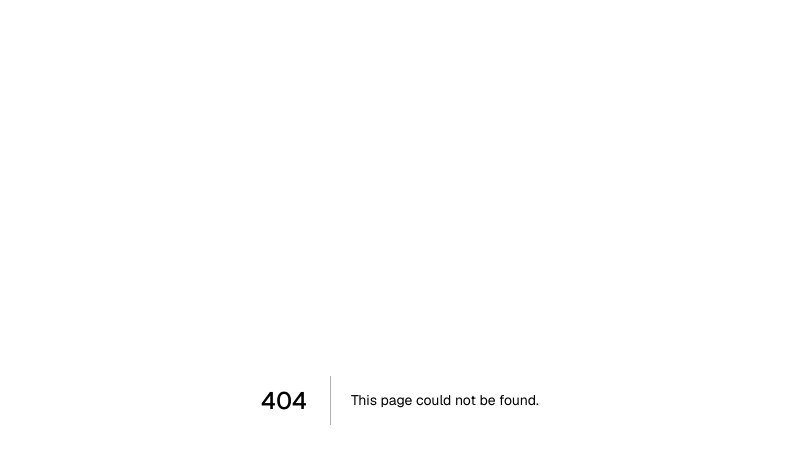
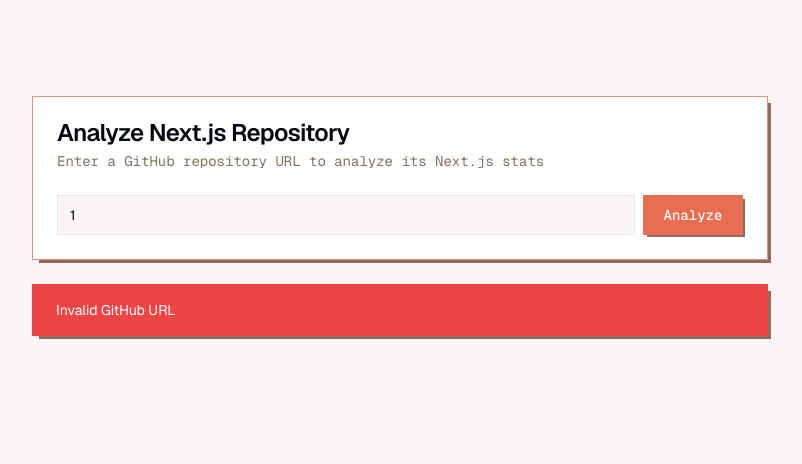
Before and after one commit to JClackett/next-stats, a Next.js app: page /1 in a window 1280 px wide. Before the commit this address had no page. Shown: the top 464 px of the page, without its empty margins (240-1042 px from the left). Built offline with nearby package versions, Linux system fonts and the light colour scheme.

Commit message:
use dynamic path

```diff
--- /dev/null
+++ b/app/[repo]/loading.tsx
@@ -0,0 +1,13 @@
+import { CardContent } from "@/components/ui/card"
+
+import { Card } from "@/components/ui/card"
+
+export default function Page() {
+  return (
+    <Card>
+      <CardContent className="pt-6">
+        <p>Generating stats...</p>
+      </CardContent>
+    </Card>
+  )
+}
--- /dev/null
+++ b/app/[repo]/page.tsx
@@ -0,0 +1,46 @@
+import { StatsDisplay } from "@/components/stats-display"
+import { analyzeRepo } from "@/lib/analyze-repo"
+import { Metadata } from "next"
+
+export async function generateMetadata({ params }: { params: Promise<{ repo?: string }> }): Promise<Metadata> {
+  const repoUrl = (await params).repo
+
+  if (!repoUrl) {
+    return {
+      title: "Next Stats",
+      description: "Analyze Next.js repositories for pages, components, API routes, and more.",
+    }
+  }
+
+  const decodedRepoUrl = decodeURIComponent(repoUrl)
+  const result = await analyzeRepo(decodedRepoUrl)
+  const title = result.data ? `Analysis of ${result.data.owner}/${result.data.repo}` : "Next Stats"
+
+  return {
+    title,
+    description: `View the Next.js structure analysis for ${decodedRepoUrl}`,
+    openGraph: {
+      title,
+      description: `View the Next.js structure analysis for ${decodedRepoUrl}`,
+      images: [`/og?repo=${repoUrl}`],
+    },
+    twitter: {
+      card: "summary_large_image",
+    },
+  }
+}
+
+export default async function Page({ params }: { params: Promise<{ repo?: string }> }) {
+  const repoUrl = (await params).repo
+  if (!repoUrl) return null
+
+  const result = await analyzeRepo(decodeURIComponent(repoUrl))
+
+  if (result.error) {
+    return <div className="rounded-lg bg-destructive px-6 py-4 text-sm text-white shadow-main">{result.error}</div>
+  }
+
+  if (!result.data) return null
+
+  return <StatsDisplay stats={result.data} />
+}
--- a/app/layout.tsx
+++ b/app/layout.tsx
@@ -1,8 +1,11 @@
 import type { Metadata } from "next"
 import "./globals.css"
 import { ThemeProvider } from "@/components/theme-provider"
+import { Card, CardDescription, CardHeader, CardTitle } from "@/components/ui/card"
+import { CardContent } from "@/components/ui/card"
 import { Toaster } from "@/components/ui/sonner"
 import { Geist, Geist_Mono } from "next/font/google"
+import { RepoForm } from "./repo-form"
 
 const sansFont = Geist({ variable: "--font-sans", subsets: ["latin"] })
 const monoFont = Geist_Mono({ variable: "--font-mono", subsets: ["latin"] })
@@ -17,7 +20,22 @@ export default function Layout({ children }: Readonly<{ children: React.ReactNod
     <html lang="en" suppressHydrationWarning>
       <body className={`${sansFont.variable} ${monoFont.variable} font-sans antialiased`}>
         <ThemeProvider attribute="class" defaultTheme="system" enableSystem disableTransitionOnChange>
-          {children}
+          <div className="flex min-h-screen flex-col">
+            <main className="container mx-auto max-w-3xl flex-12 space-y-6 px-4 py-24">
+              <Card>
+                <CardHeader>
+                  <CardTitle>Analyze Next.js Repository</CardTitle>
+                  <CardDescription className="font-mono">
+                    Enter a GitHub repository URL to analyze its Next.js stats
+                  </CardDescription>
+                </CardHeader>
+                <CardContent className="space-y-6">
+                  <RepoForm />
+                </CardContent>
+              </Card>
+              {children}
+            </main>
+          </div>
           <Toaster />
         </ThemeProvider>
       </body>
--- a/app/og/route.tsx
+++ b/app/og/route.tsx
@@ -11,8 +11,9 @@ export async function GET(request: Request) {
     if (!repoUrl) {
       return new Response("Missing repo parameter", { status: 400 })
     }
+    const decodedRepoUrl = decodeURIComponent(repoUrl)
 
-    const result = await analyzeRepo(repoUrl)
+    const result = await analyzeRepo(decodedRepoUrl)
 
     if (result.error || !result.data) {
       throw new Error(result.error || "Failed to analyze repository")
--- a/app/page.tsx
+++ b/app/page.tsx
@@ -1,105 +1,3 @@
-import { StatsDisplay } from "@/components/stats-display"
-import { Button } from "@/components/ui/button"
-// import { StatsDisplay } from "@/components/stats-display"
-import { Card, CardContent, CardDescription, CardHeader, CardTitle } from "@/components/ui/card"
-import { Input } from "@/components/ui/input"
-import { analyzeRepo } from "@/lib/analyze-repo"
-import { Metadata } from "next"
-import Form from "next/form"
-import { Suspense } from "react"
-import { RepoForm } from "./repo-form"
-
-export async function generateMetadata({
-  searchParams,
-}: {
-  searchParams: Promise<{ repo?: string }>
-}): Promise<Metadata> {
-  const repoUrl = (await searchParams).repo
-
-  if (!repoUrl) {
-    return {
-      title: "Next Stats",
-      description: "Analyze Next.js repositories for pages, components, API routes, and more.",
-    }
-  }
-
-  const result = await analyzeRepo(repoUrl)
-  const title = result.data ? `Analysis of ${result.data.owner}/${result.data.repo}` : "Next Stats"
-
-  return {
-    title,
-    description: `View the Next.js structure analysis for ${repoUrl}`,
-    openGraph: {
-      title,
-      description: `View the Next.js structure analysis for ${repoUrl}`,
-      images: [`/og?repo=${encodeURIComponent(repoUrl)}`],
-    },
-    twitter: {
-      card: "summary_large_image",
-    },
-  }
+export default function Page() {
+  return null
 }
-
-export default function Page({ searchParams }: { searchParams: Promise<{ repo?: string }> }) {
-  return (
-    <div className="flex min-h-screen flex-col">
-      <main className="container mx-auto max-w-3xl flex-12 space-y-6 px-4 py-24">
-        <Card>
-          <CardHeader>
-            <CardTitle>Analyze Next.js Repository</CardTitle>
-            <CardDescription className="font-mono">Enter a GitHub repository URL to analyze its Next.js stats</CardDescription>
-          </CardHeader>
-          <CardContent className="space-y-6">
-            <Suspense
-              fallback={
-                <Form action="/" className="flex gap-2">
-                  <Input
-                    name="repo"
-                    type="url"
-                    autoComplete="organization"
-                    autoCorrect="off"
-                    placeholder="https://github.com/username/repo"
-                    defaultValue=""
-                    required
-                    pattern="https://github\.com/[\w-]+/[\w\.-]+"
-                    className="flex-1"
-                  />
-                  <Button type="submit">Analyze</Button>
-                </Form>
-              }
-            >
-              <RepoForm />
-            </Suspense>
-          </CardContent>
-        </Card>
-
-        <Suspense
-          key={new Date().toISOString()}
-          fallback={
-            <Card>
-              <CardContent className="pt-6">
-                <p>Generating stats...</p>
-              </CardContent>
-            </Card>
-          }
-        >
-          <RepoStats searchParams={searchParams} />
-        </Suspense>
-      </main>
-    </div>
-  )
-}
-
-async function RepoStats({ searchParams }: { searchParams: Promise<{ repo?: string }> }) {
-  const repoUrl = (await searchParams).repo
-  if (!repoUrl) return null
-  const result = await analyzeRepo(repoUrl)
-
-  if (result.error) {
-    return <div className="rounded-lg bg-destructive px-6 py-4 text-sm text-white shadow-main">{result.error}</div>
-  }
-
-  if (!result.data) return null
-
-  return <StatsDisplay stats={result.data} />
-}
--- a/app/repo-form.tsx
+++ b/app/repo-form.tsx
@@ -3,29 +3,36 @@
 import { Button } from "@/components/ui/button"
 import { Input } from "@/components/ui/input"
 import { Loader2Icon } from "lucide-react"
-import Form from "next/form"
-import { useSearchParams } from "next/navigation"
+import { useParams, useRouter } from "next/navigation"
 import { useFormStatus } from "react-dom"
 
 export function RepoForm() {
-  const searchParams = useSearchParams()
-  const repo = searchParams.get("repo")
-
+  const params = useParams()
+  const intialRepo = params.repo
+  const router = useRouter()
   return (
-    <Form action="/" className="flex gap-2">
+    <form
+      onSubmit={(e) => {
+        e.preventDefault()
+        const formData = new FormData(e.target as HTMLFormElement)
+        const repo = formData.get("repo")
+        router.push(`/${encodeURIComponent(repo as string)}`)
+      }}
+      className="flex gap-2"
+    >
       <Input
         name="repo"
         type="url"
         autoComplete="organization"
         autoCorrect="off"
         placeholder="https://github.com/username/repo"
-        defaultValue={repo || ""}
+        defaultValue={intialRepo ? decodeURIComponent(intialRepo as string) : ""}
         required
         pattern="https://github\.com/[\w-]+/[\w\.-]+"
         className="flex-1"
       />
       <SubmitButton />
-    </Form>
+    </form>
   )
 }
 
```
